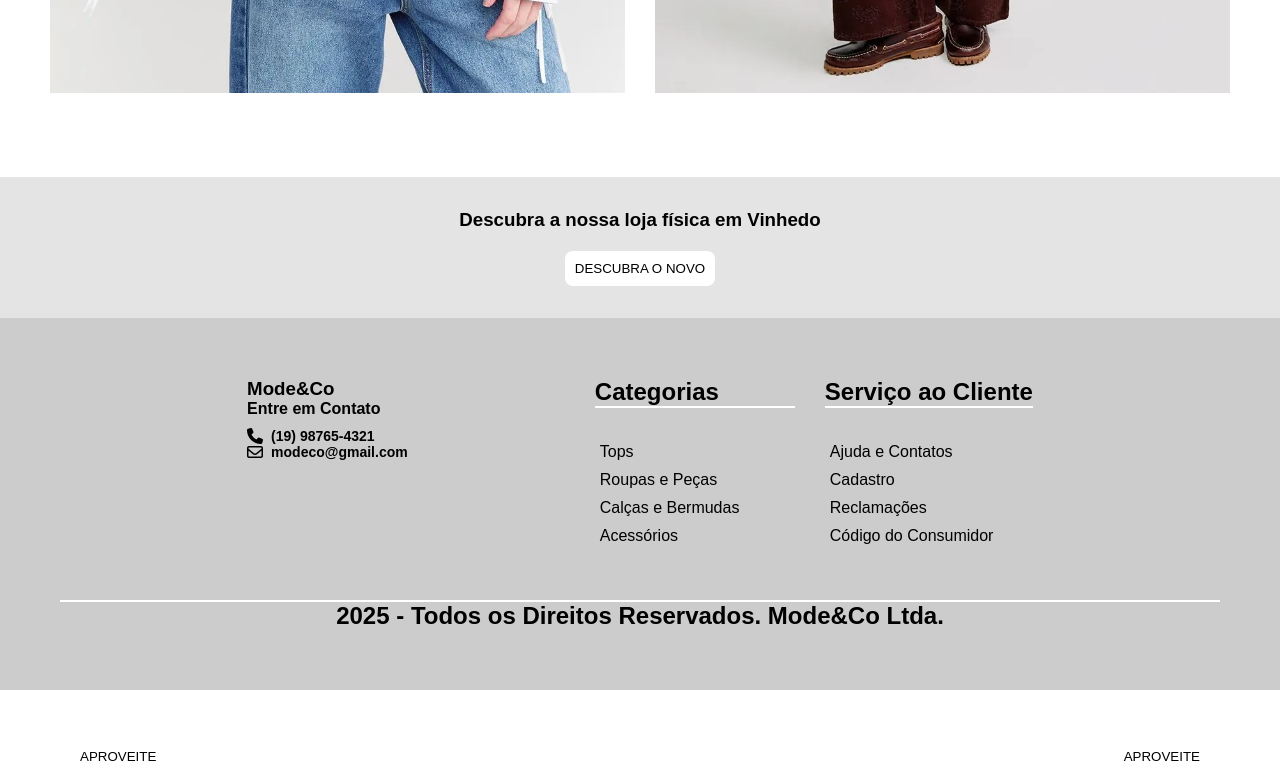
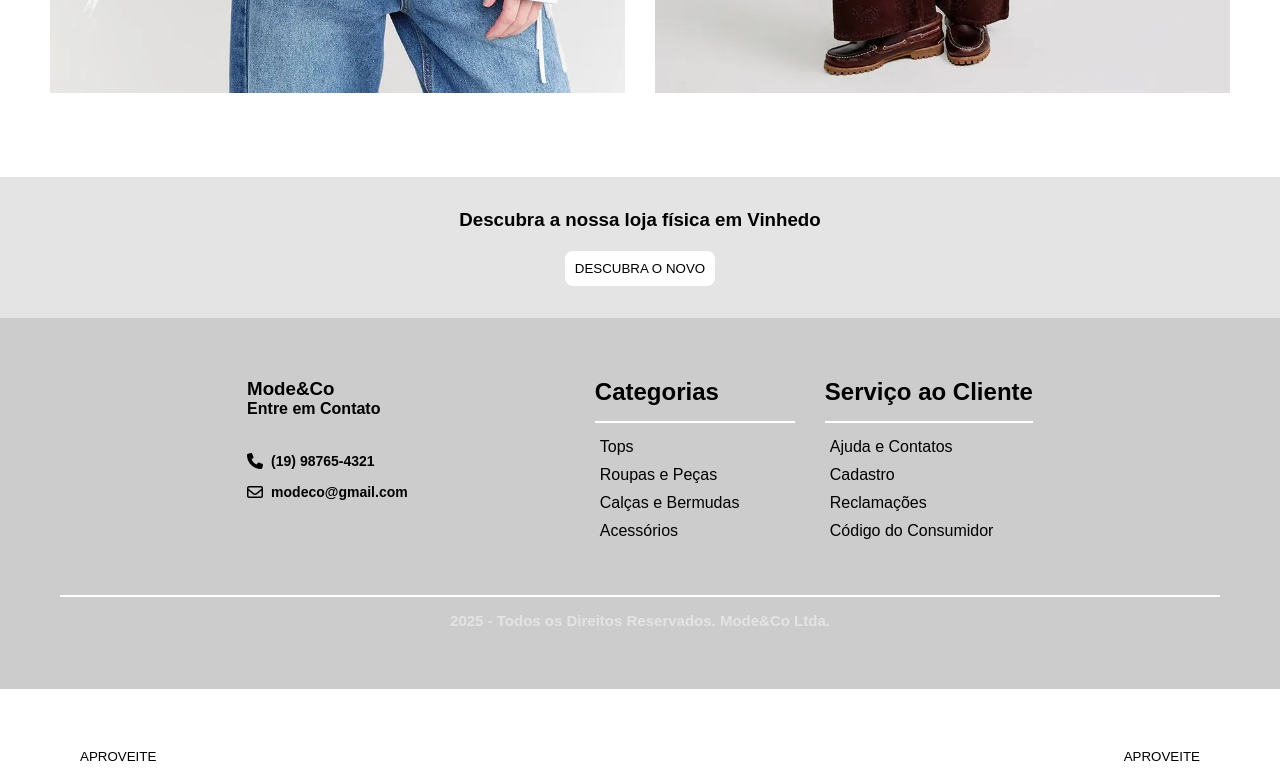
Before and after one commit to manuellapiva/Mode-Co, a plain HTML site: page pages/index.html in a window 1280 px wide. Shown: the part 3213-3987 px from the top of the page. Drawn offline with Linux system fonts and the light colour scheme.

Commit message:
adjusting global css

```diff
--- a/assets/css/global.css
+++ b/assets/css/global.css
@@ -92,7 +92,7 @@ footer {
 
 
 .cont {
-    margin-top: 10px;
+    margin-top: 20px;
     display: flex;
     flex-direction: column;
 }
@@ -100,6 +100,7 @@ footer {
 .cont1, .cont2{
     display: flex;
     gap: 8px;
+    margin-top: 15px;
 }
 
 footer ul {
@@ -135,7 +136,7 @@ footer a {
 
 .cats h2, .sercli h2  {
     border-bottom: var(--clearline);
-    margin-bottom: 20px;
+    padding-bottom: 15px;
 }
 
 .foot {
@@ -156,6 +157,9 @@ footer a {
     text-align: center;
     border-top: var(--clearline);
     margin-top: 20px;
+    padding-top: 15px;
+    font-size: 10px;
+    color: var(--topclr);
 }
 
 @media (min-width:768px) and (max-width:1199px) {
```
